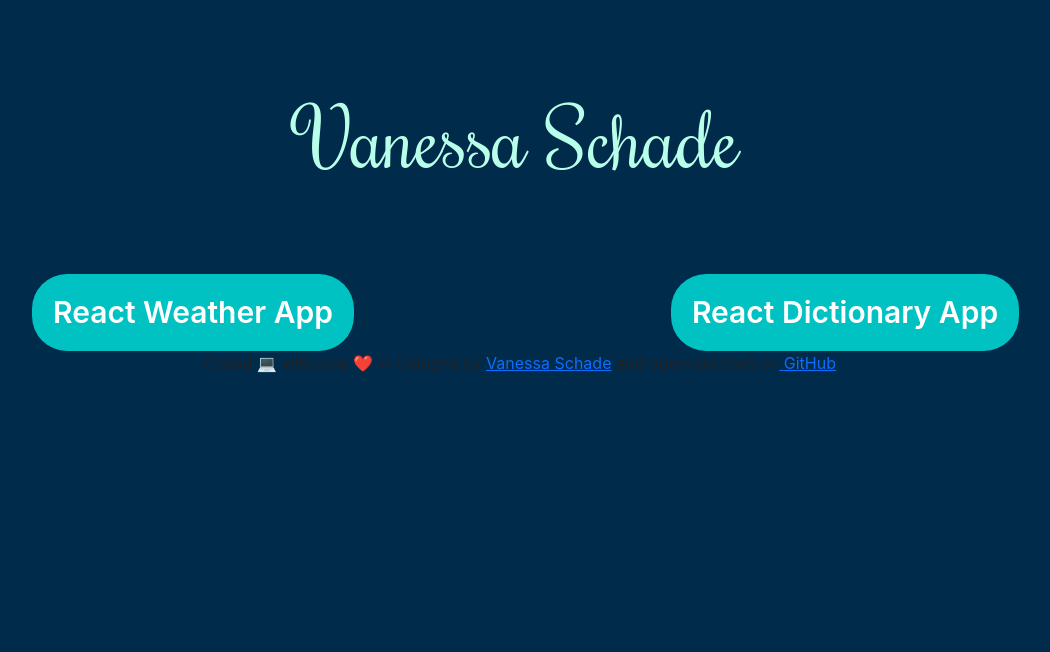
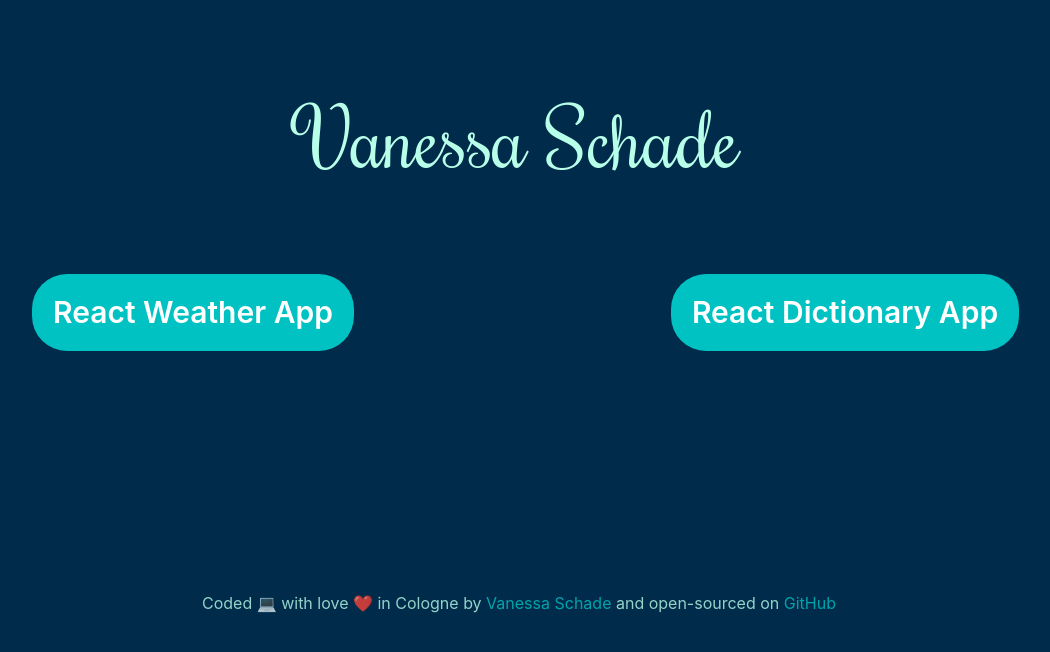
Before and after one commit to The-Travelling-Colognian/react-weather-dictionary-landingpage, a React (Create React App) app: page / in a window 1280 px wide. Shown: the top 652 px of the page, without its empty margins (121-1171 px from the left). Built offline with nearby package versions, Linux system fonts and the light colour scheme; the HTML template or start-up script is replaced by a standard one.

Commit message:
Added the styling of the Footer

```diff
--- /dev/null
+++ b/src/Footer.css
@@ -0,0 +1,12 @@
+.Footer {
+  font-size: 16px;
+  font-weight: 400;
+  color: var(--primary-color);
+  opacity: 0.8;
+  padding: 240px 0 60px 0;
+}
+
+.Footer a {
+  text-decoration: none;
+  color: var(--secondary-color);
+}
--- a/src/Footer.js
+++ b/src/Footer.js
@@ -1,4 +1,5 @@
 import React from "react";
+import "./Footer.css";
 
 export default function Footer() {
   return (
```
